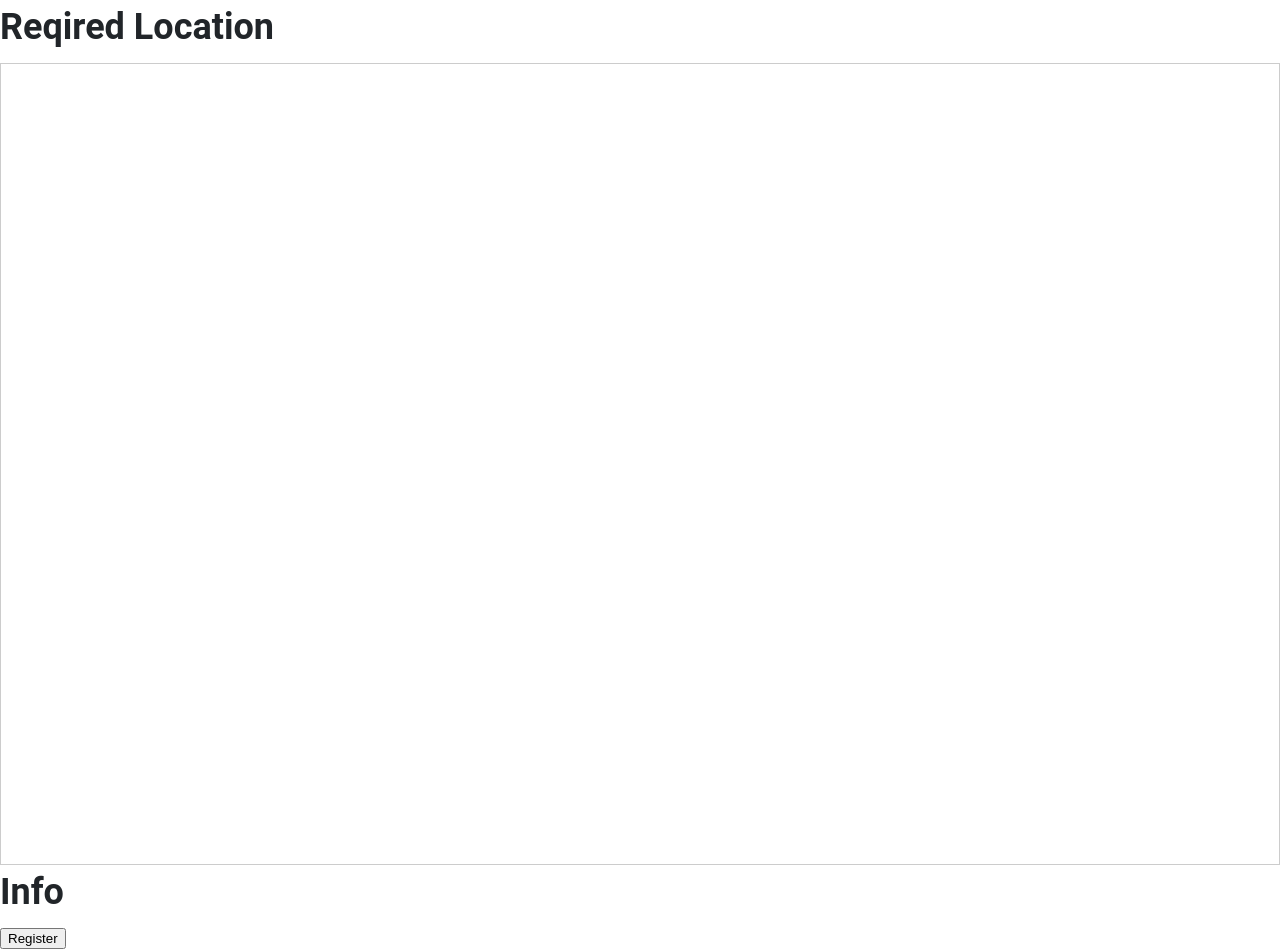
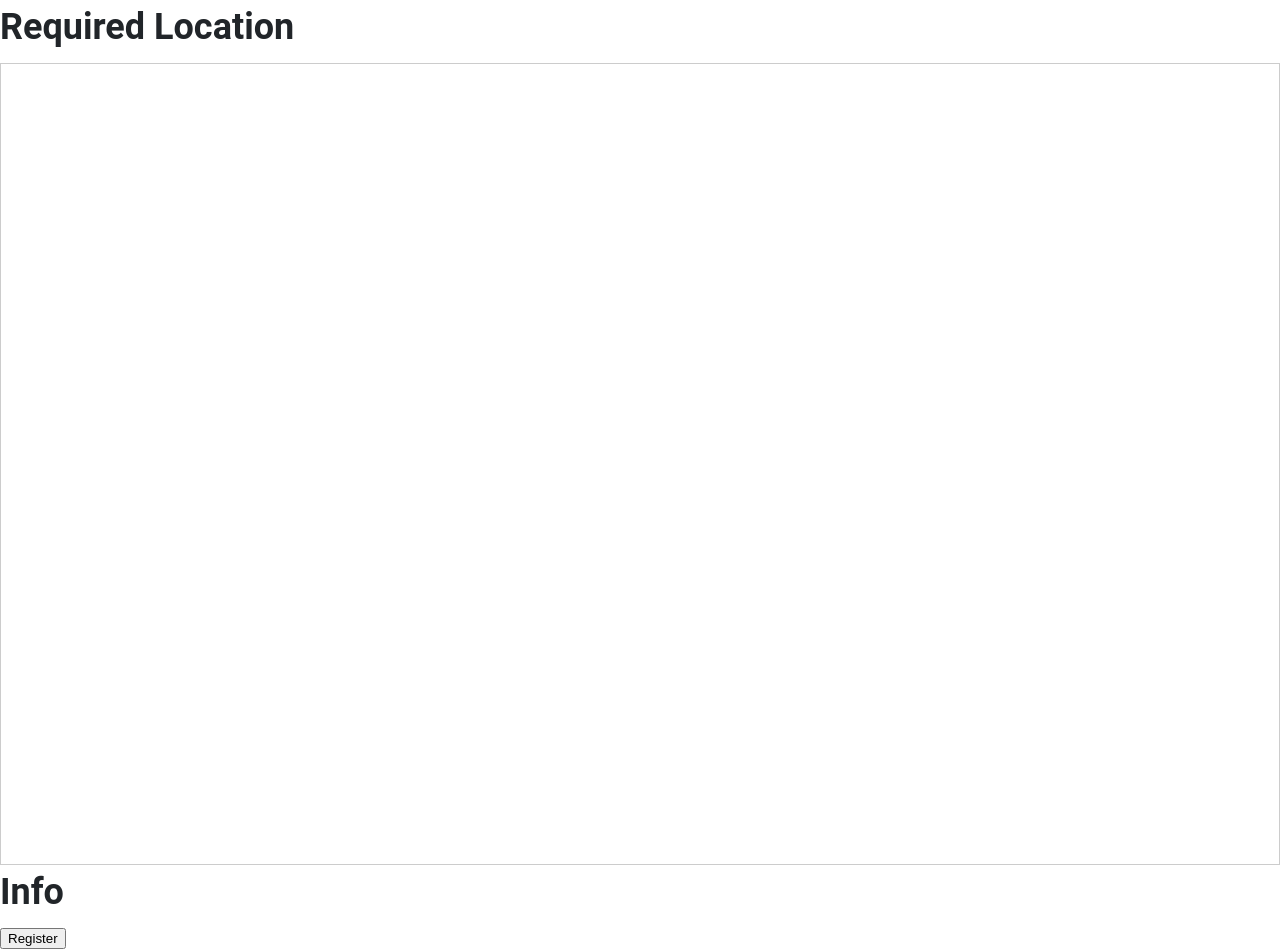
Before and after one commit to BrandonThomas84/geofence-controlled-content, a website with bundled scripts: page public/index.html in a window 1280 px wide. Built offline with nearby package versions, Linux system fonts and the light colour scheme; no server answers.

Commit message:
Spelling

```diff
--- a/public/index.html
+++ b/public/index.html
@@ -9,7 +9,7 @@
 </head>
 
 <body>
-  <h2>Reqired Location</h2>
+  <h2>Required Location</h2>
   <div id="map-outer">
     <div id="map"></div>
   </div>
```
